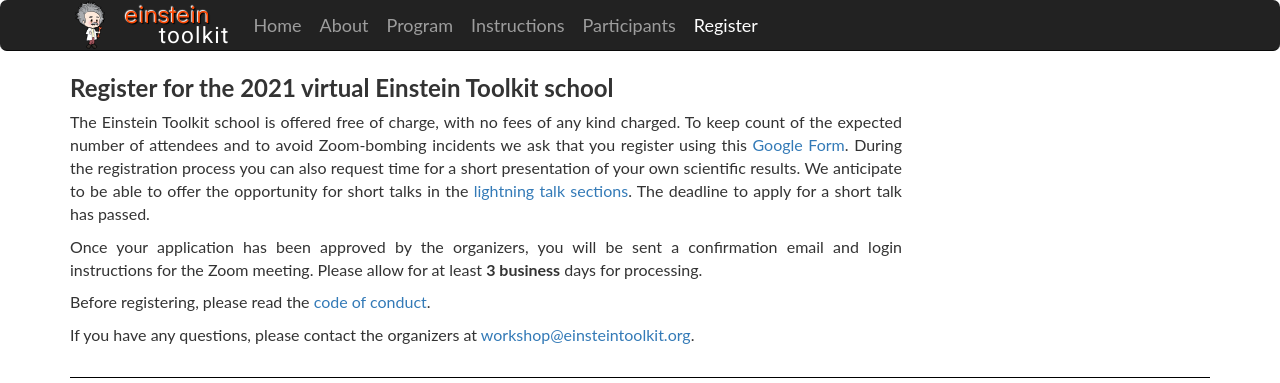
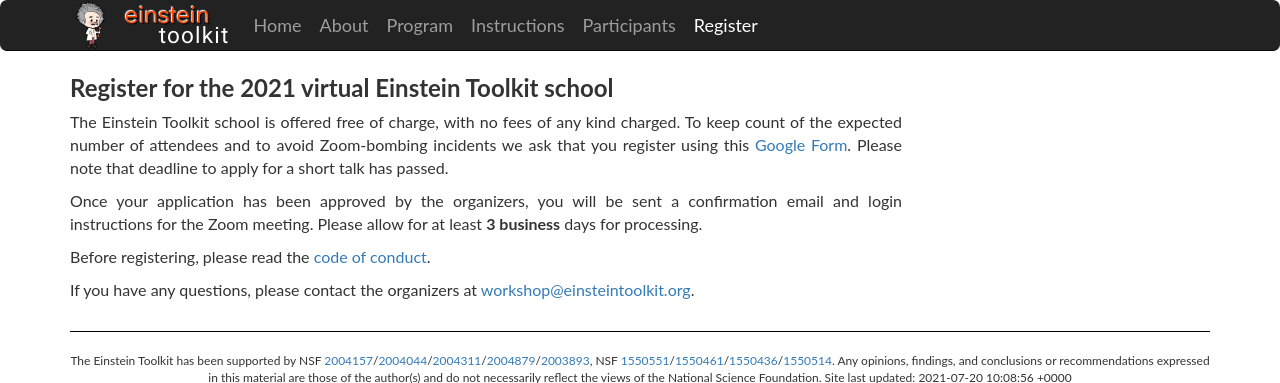
Before and after one commit to EinsteinToolkit/et2021uiuc, a Jekyll site: the page built from register.md, in a window 1280 px wide, cut to the strip 0-383 px from the top of the page. Built offline with Jekyll 4.4.1, drawn with Linux system fonts in a browser that asks for light colours.

Commit message:
register: make more explicit that no more talks are accepted

```diff
--- a/register.md
+++ b/register.md
@@ -9,10 +9,8 @@
 The Einstein Toolkit school is offered free of charge, with no fees of any kind
 charged. To keep count of the expected number of attendees and to avoid
 Zoom-bombing incidents we ask that you register using this [Google
-Form](https://forms.gle/kJEz8ERtDVpWJ7Fi6). During the registration process you can also
-request time for a short presentation of your own scientific results. We
-anticipate to be able to offer the opportunity for short talks in the
-[lightning talk sections](program.html). The deadline to apply for a short talk has passed.
+Form](https://forms.gle/kJEz8ERtDVpWJ7Fi6). Please note that deadline to apply
+for a short talk has passed.
 
 Once your application has been approved by the organizers, you will be sent a
 confirmation email and login instructions for the Zoom meeting. Please allow
```
